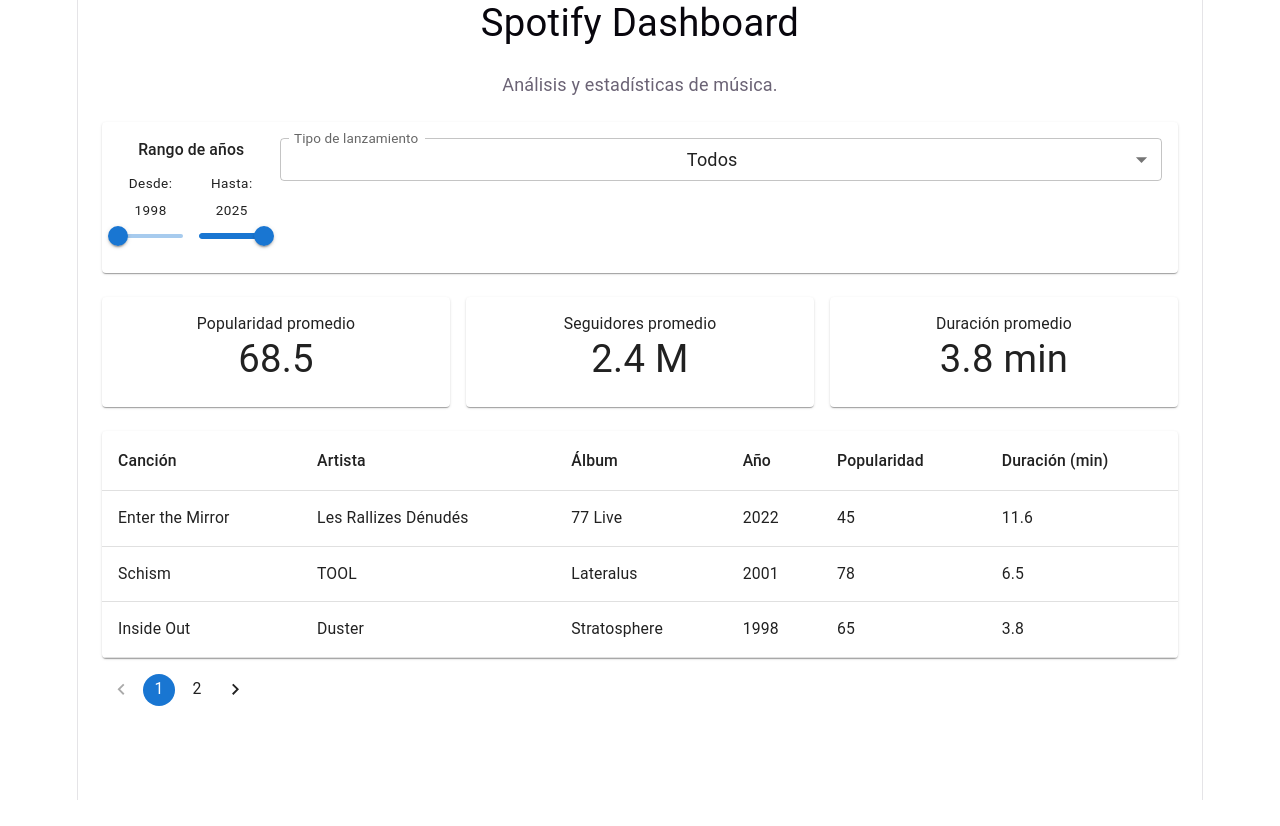
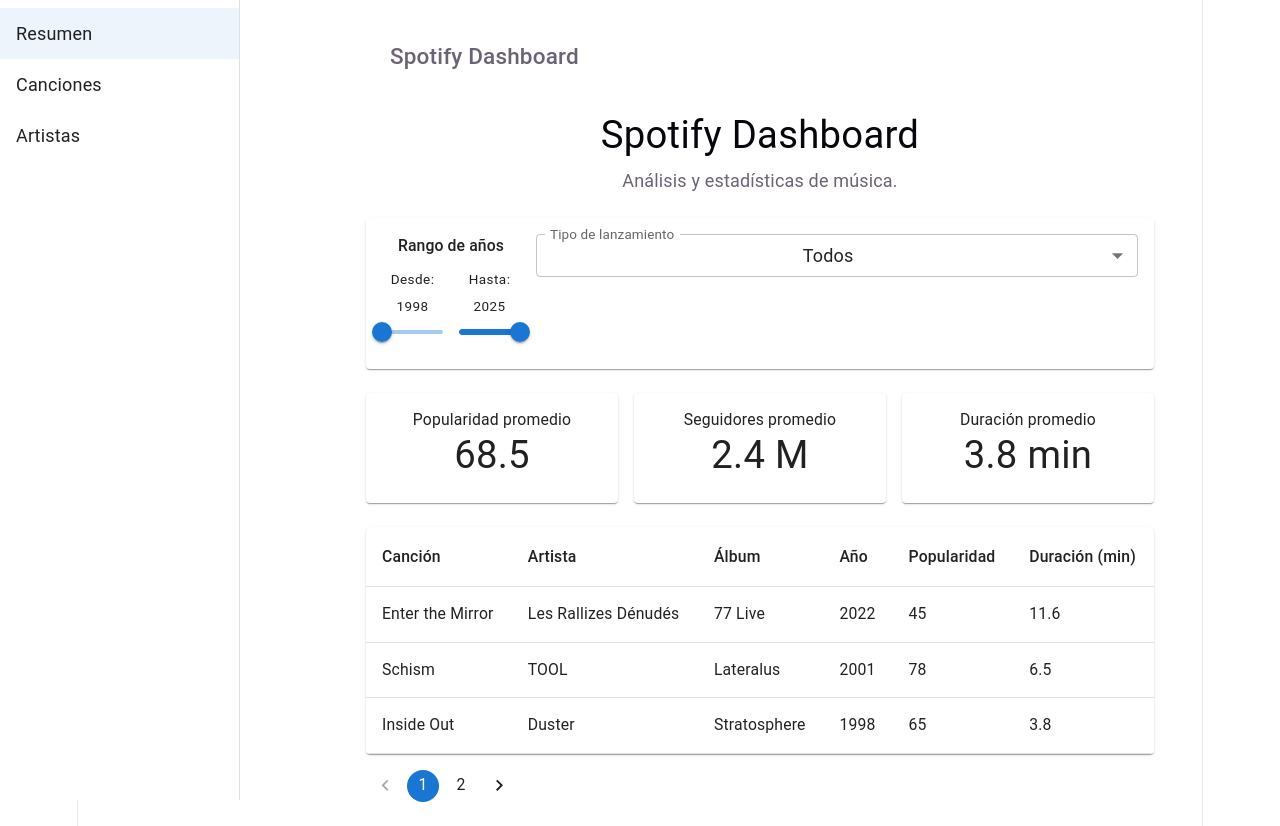
Before and after one commit to dnatt8/Spotify_Dashboard, a React (Vite) app: page / in a window 1280 px wide. Before the commit the page ends 800 px from the top, so only its background shows below. Built offline with nearby package versions, Linux system fonts and the light colour scheme.

Commit message:
Layout del dashboard

```diff
--- a/src/components/header/DashboardHeader.tsx
+++ b/src/components/header/DashboardHeader.tsx
@@ -0,0 +1,25 @@
+import { Stack, Typography } from "@mui/material";
+
+type DashboardHeaderProps = {
+    title: string;
+    subtitle: string;
+};
+
+function DashboardHeader({
+    title,
+    subtitle
+}: DashboardHeaderProps) {
+    return (
+        <Stack spacing={1}>
+            <Typography variant="h4" component="h1">
+                {title}
+            </Typography>
+
+            <Typography variant="body1" color="text.secondary">
+                {subtitle}
+            </Typography>
+        </Stack>
+    );
+}
+
+export default DashboardHeader;
--- /dev/null
+++ b/src/components/header/TopBar.tsx
@@ -0,0 +1,15 @@
+import { AppBar, Toolbar, Typography } from "@mui/material";
+
+function Topbar() {
+    return (
+        <AppBar position="static" color="transparent" elevation={0}>
+            <Toolbar>
+                <Typography variant="h6" component="div">
+                    Spotify Dashboard
+                </Typography>
+            </Toolbar>
+        </AppBar>
+    );
+}
+
+export default Topbar;
--- a/src/components/layout/DashboardLayout.tsx
+++ b/src/components/layout/DashboardLayout.tsx
@@ -0,0 +1,21 @@
+import { Box } from "@mui/material";
+import type { ReactNode } from "react";
+
+type DashboardLayoutProps = {
+    sidebar: ReactNode;
+    children: ReactNode;
+};
+
+function DashboardLayout({
+    sidebar,
+    children
+}: DashboardLayoutProps) {
+    return (
+        <Box sx={{ display: "flex", minHeight: "100vh" }}>
+            {sidebar}
+            {children}
+        </Box>
+    );
+}
+
+export default DashboardLayout;
--- a/src/components/layout/MainPanel.tsx
+++ b/src/components/layout/MainPanel.tsx
@@ -0,0 +1,16 @@
+import { Box } from "@mui/material";
+import type { ReactNode } from "react";
+
+type MainPanelProps = {
+    children: ReactNode;
+};
+
+function MainPanel({ children }: MainPanelProps) {
+    return (
+        <Box component="main" sx={{ flexGrow: 1, p: 3 }}>
+            {children}
+        </Box>
+    );
+}
+
+export default MainPanel;
--- a/src/components/layout/NavItem.tsx
+++ b/src/components/layout/NavItem.tsx
@@ -0,0 +1,21 @@
+import { ListItemButton, ListItemText } from "@mui/material";
+
+type NavItemProps = {
+    id: string;
+    label: string;
+    active: boolean;
+    onClick: (id: string) => void;
+};
+
+function NavItem({ id, label, active, onClick }: NavItemProps) {
+    return (
+        <ListItemButton
+            selected={active}
+            onClick={() => onClick(id)}
+        >
+            <ListItemText primary={label} />
+        </ListItemButton>
+    );
+}
+
+export default NavItem;
--- /dev/null
+++ b/src/components/layout/SideBar.tsx
@@ -0,0 +1,43 @@
+import { Drawer, List } from "@mui/material";
+import NavItem from "./NavItem";
+
+type SidebarProps = {
+    activeSection: string;
+    onNavigate: (id: string) => void;
+};
+
+const navigationItems = [
+    { id: "overview", label: "Resumen" },
+    { id: "tracks", label: "Canciones" },
+    { id: "artists", label: "Artistas" }
+];
+
+function Sidebar({ activeSection, onNavigate }: SidebarProps) {
+    return (
+        <Drawer
+            variant="permanent"
+            sx={{
+                width: 240,
+                flexShrink: 0,
+                "& .MuiDrawer-paper": {
+                    width: 240,
+                    boxSizing: "border-box"
+                }
+            }}
+        >
+            <List>
+                {navigationItems.map((item) => (
+                    <NavItem
+                        key={item.id}
+                        id={item.id}
+                        label={item.label}
+                        active={activeSection === item.id}
+                        onClick={onNavigate}
+                    />
+                ))}
+            </List>
+        </Drawer>
+    );
+}
+
+export default Sidebar;
--- a/src/pages/DashboardPage.tsx
+++ b/src/pages/DashboardPage.tsx
@@ -3,14 +3,19 @@ import { Container, Stack, Typography } from "@mui/material";
 
 import KpiGrid from "../components/kpi/KpiGrid";
 import { mockKpis, mockTracks } from "../data/mockData";
-import type { AlbumType } from "../types/dashboard";
+import type { AlbumType, YearRange, ColumnConfig } from "../types/dashboard";
 import AlbumTypeFilter from "../components/filters/AlbumTypeFilter";
 import FilterBar from "../components/filters/FilterBar";
-import type YearRange from "../types/dashboard";
 import YearRangeFilter from "../components/filters/YearRangeFilter";
 import TrackTable from "../components/table/TrackTable";
 
-import type { ColumnConfig } from "../types/dashboard";
+import DashboardHeader from "../components/header/DashboardHeader";
+import Topbar from "../components/header/TopBar";
+import ExportButton from "../components/header/ExportButton";
+
+import Sidebar from "../components/layout/SideBar";
+import MainPanel from "../components/layout/MainPanel";
+import DashboardLayout from "../components/layout/DashboardLayout";
 
 export const mockTrackColumns: ColumnConfig[] = [
     { id: "track", label: "Canción" },
@@ -50,16 +55,26 @@ function DashboardPage() {
 
     const currentTracks = filteredTracks.slice(startIndex, endIndex);
 
+    const [activeSection, setActiveSection] = useState("overview");
+
     return (
+        <DashboardLayout
+            sidebar={
+                <Sidebar
+                    activeSection={activeSection}
+                    onNavigate={setActiveSection}
+                />
+            }
+        >
+            <MainPanel>
                <Container maxWidth="xl">
                     <Stack spacing={3}>
-                <Typography variant="h4" component="h1">
-                    Spotify Dashboard
-                </Typography>
+                        <Topbar />
 
-                <Typography variant="body1" color="text.secondary">
-                    Análisis y estadísticas de música.
-                </Typography>
+                        <DashboardHeader
+                            title="Spotify Dashboard"
+                            subtitle="Análisis y estadísticas de música."
+                        />
 
                         <FilterBar>
                             <YearRangeFilter
@@ -71,6 +86,7 @@ function DashboardPage() {
                                     setPage(1);
                                 }}
                             />
+
                             <AlbumTypeFilter
                                 value={albumType}
                                 options={["all", "album", "single", "compilation"]}
@@ -93,6 +109,8 @@ function DashboardPage() {
                         />
                     </Stack>
                 </Container>
+            </MainPanel>
+        </DashboardLayout>
     );
 }
 
```
Also changed, not shown: src/components/header/ExportButton.tsx (+20 -0 lines). Lines whose indentation alone changed are shown as unchanged.
